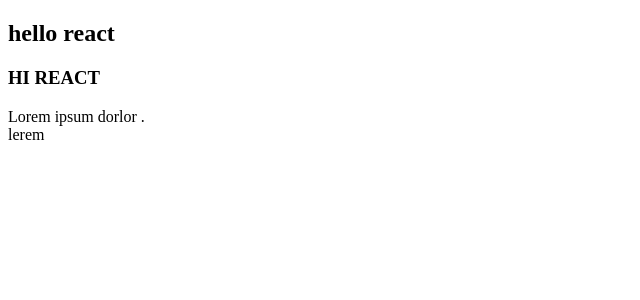
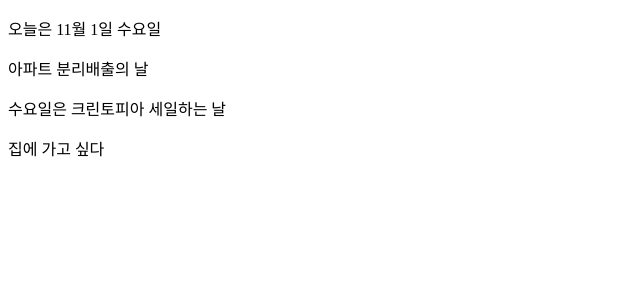
Before and after one commit to jeon602/React103123, a React (Create React App) app: page / in a window 1280 px wide. Shown: the top 300 px of the page, without its empty margins (0-640 px from the left). Built offline with nearby package versions, Linux system fonts and the light colour scheme.

Commit message:
component 생성 import & export

```diff
--- a/src/App.js
+++ b/src/App.js
@@ -1,37 +1,18 @@
+import React from "react";
+import { MyText } from "./MyComp1101/MyText";
+import { MyBox } from "./MyComp1101/MyBox";
+import { MyContainer } from "./MyComp1101/MyContainer";
+import { MyNavbar } from "./MyComp1101/MyNavbar";
+
 function App() {
-  //jax에서 태그 사용시 꼭 종료태그를 작성해야 함.
-  //빈요소이면 시작 태그에서 종료
   return (
     <div>
-      <h2>hello react</h2>
-      <h3>HI REACT</h3>
-      <p>
-        Lorem ipsum dorlor .<br />
-        lerem{" "}
-      </p>
+      {<MyText />}
+      <MyBox />
+      <MyContainer />
+      <MyNavbar />
     </div>
   );
 }
-//built -in component는 소문자로 시작
-//COMPONENT 명은 반드시 대문자로 시작
-//직접 작성하는 component는 반드시 return값을 가져야 하며
-//보통 return값은 JSX 코드이다 ()
-function MyComp() {
-  //return의 jsx코드 작성 가능
-  //꼭 하나의 root tag(상위 태그)가 존재해야 한다. 두 개의 태그를 사용하면 안되며
-  //div 태그로 감싸서 2개를 작성한다.
-  //return <div><h2>hi component</h2></div>
-  //return값이 여러줄이면 () 로 감싸기
-  //return(
-  // <div>
-  // <h1></h1>
-  // <h2></h2>
-  // </div>)
-  // root tag가 필요없다면 fragment로 사용가능하다 <div> 대신 빈 <>
 
-  //jsx에서 주석사용법
-  // {/* */}
-  // {/* fragment는 <></>*/}
-  return <h2>hi component</h2>;
-}
 export default App;
--- /dev/null
+++ b/src/MyComp1101/MyBox.js
@@ -0,0 +1,7 @@
+export function MyBox() {
+  return (
+    <div>
+      <p>아파트 분리배출의 날</p>
+    </div>
+  );
+}
--- /dev/null
+++ b/src/MyComp1101/MyContainer.js
@@ -0,0 +1,7 @@
+export function MyContainer() {
+  return (
+    <div>
+      <p>수요일은 크린토피아 세일하는 날</p>
+    </div>
+  );
+}
--- /dev/null
+++ b/src/MyComp1101/MyNavbar.js
@@ -0,0 +1,7 @@
+export function MyNavbar() {
+  return (
+    <div>
+      <p>집에 가고 싶다</p>
+    </div>
+  );
+}
--- /dev/null
+++ b/src/MyComp1101/MyText.js
@@ -0,0 +1,7 @@
+export function MyText() {
+  return (
+    <div>
+      <p>오늘은 11월 1일 수요일</p>
+    </div>
+  );
+}
```
